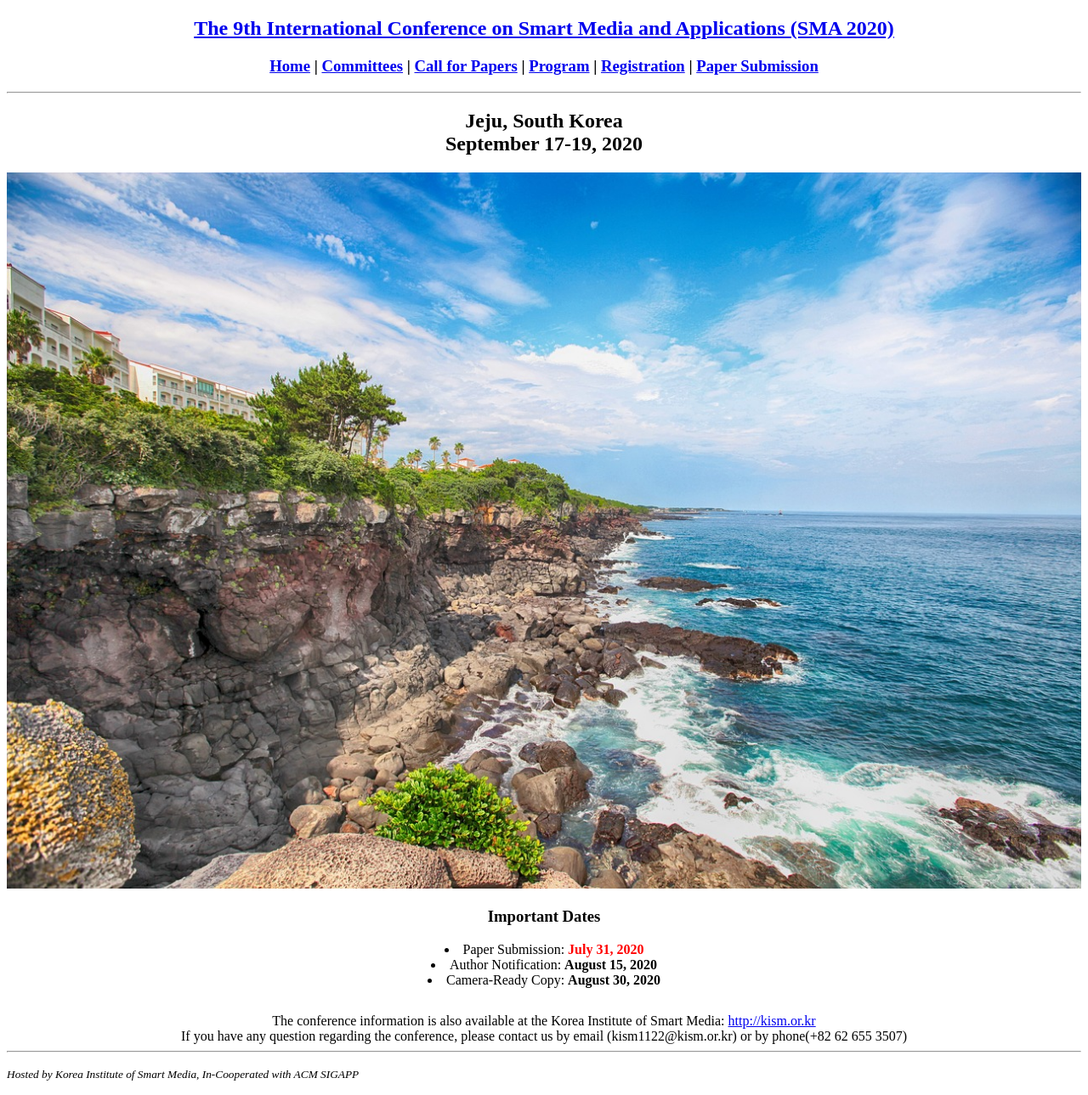
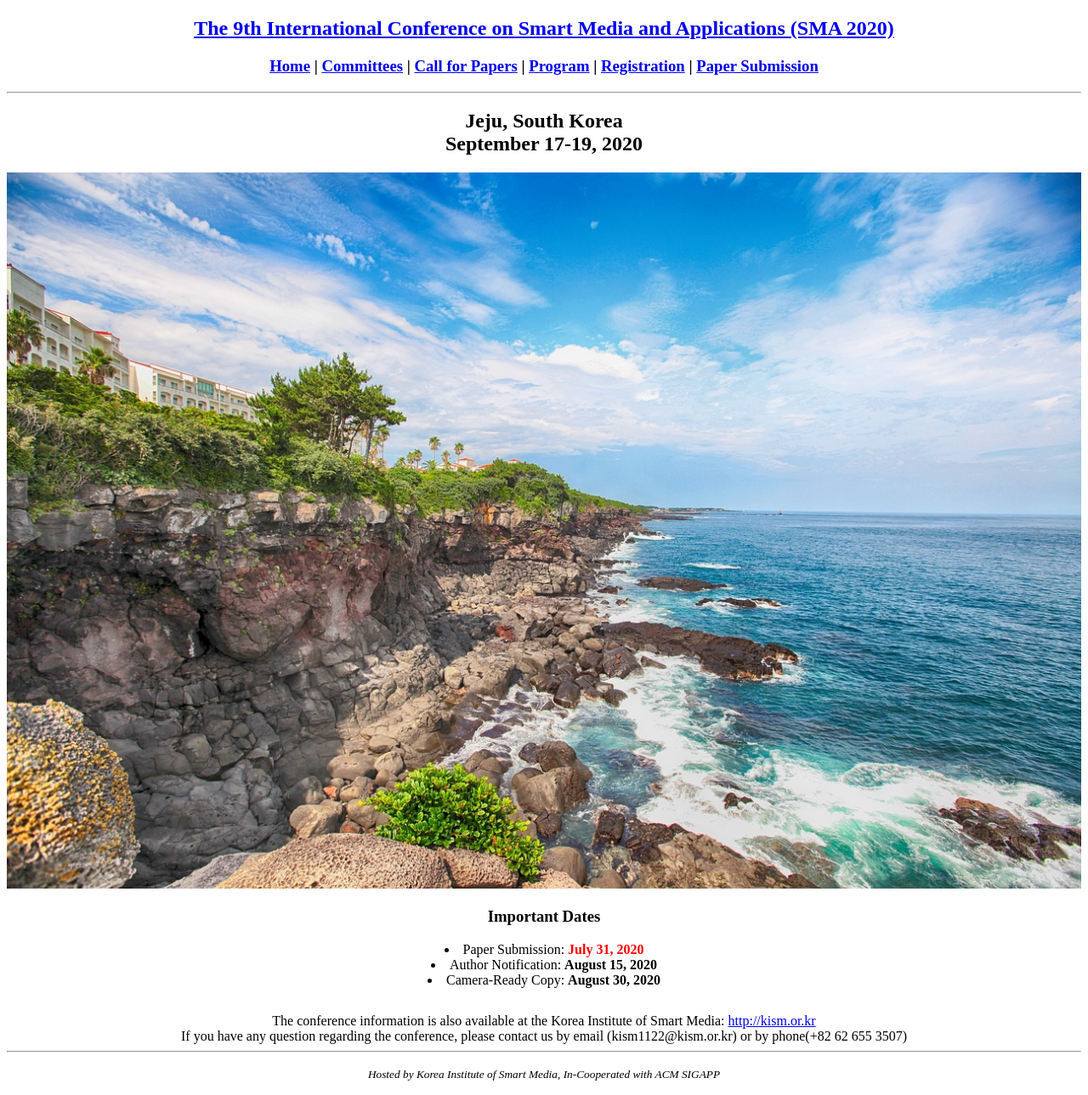
Before and after one commit to icea-conf/sma-2020.github.io, a Jekyll site: the page built from index.html, in a window 1280 px wide. Shown: the whole page at 85% size. Built offline with Jekyll 4.4.1, drawn with Linux system fonts in a browser that asks for light colours; the list of posts is cut into pages by our own code.

Commit message:
Update default.html

```diff
--- a/_layouts/default.html
+++ b/_layouts/default.html
@@ -30,6 +30,6 @@
 
     {{ content }}
 <hr>
-    <p><small> <i style="text-align:center">Hosted by Korea Institute of Smart Media, In-Cooperated with ACM SIGAPP</i> </small></p>
+    <p style="text-align:center"><small><i>Hosted by Korea Institute of Smart Media, In-Cooperated with ACM SIGAPP</i> </small></p>
 </body>
 </html>
```
